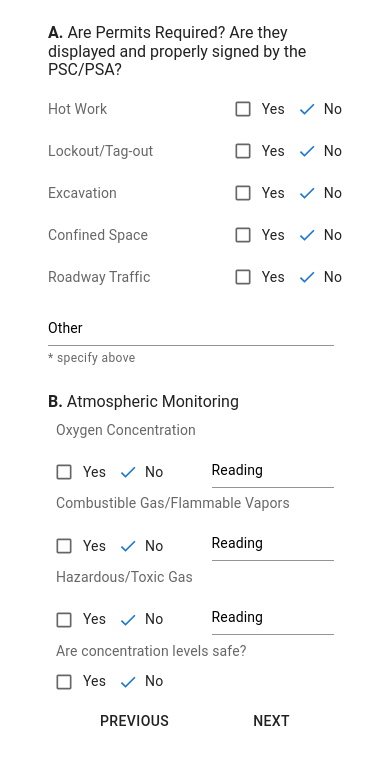
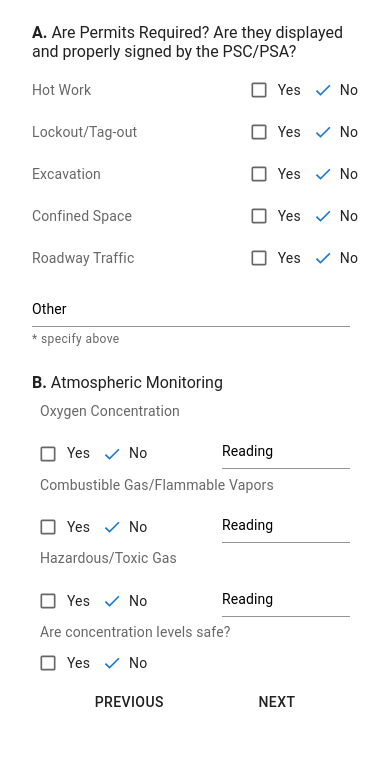
Before and after one commit to Trevor5008/jha-form-prototype, a Next.js app: page /page-two in a window 390 px wide. Shown: the top 764 px of the page. Built offline with nearby package versions, Linux system fonts and the light colour scheme.

Commit message:
Removed (pages) directory, fixed pagination structure

```diff
--- a/app/(pages)/layout.jsx
+++ /dev/null
@@ -1,15 +0,0 @@
-"use client"
-
-export default function layout({ children }) {
-   function handleSubmit(evt) {
-      evt.preventDefault()
-      console.log("submitted")
-   }
-   return (
-      <main className="mx-4 sm:mx-8">
-         <form onSubmit={handleSubmit}>
-            {children}
-         </form>
-      </main>
-   )
-}
--- a/app/(pages)/page-two/page.jsx
+++ b/app/page-two/page.jsx
@@ -1,6 +1,6 @@
 "use client"
-import SectionAOptions from "../../components/SectionAOptions"
-import SectionBOptions from "../../components/SectionBOptions"
+import SectionAOptions from "../components/SectionAOptions"
+import SectionBOptions from "../components/SectionBOptions"
 import Button from "@mui/material/Button"
 import Container from "@mui/material/Container"
 import Box from "@mui/material/Box"
--- a/app/(pages)/page-one/page.jsx
+++ b/app/page.jsx
@@ -1,6 +1,6 @@
 "use client"
-import Header from "../../components/Header"
-import PageOne from "../../components/PageOne"
+import Header from "./components/Header"
+import PageOne from "./components/PageOne"
 import Link from "next/link"
 import Button from "@mui/material/Button"
 import Box from "@mui/material/Box"
```
Also changed, not shown: app/page-three/page.jsx (renamed from app/(pages)/page-three/page.jsx).
